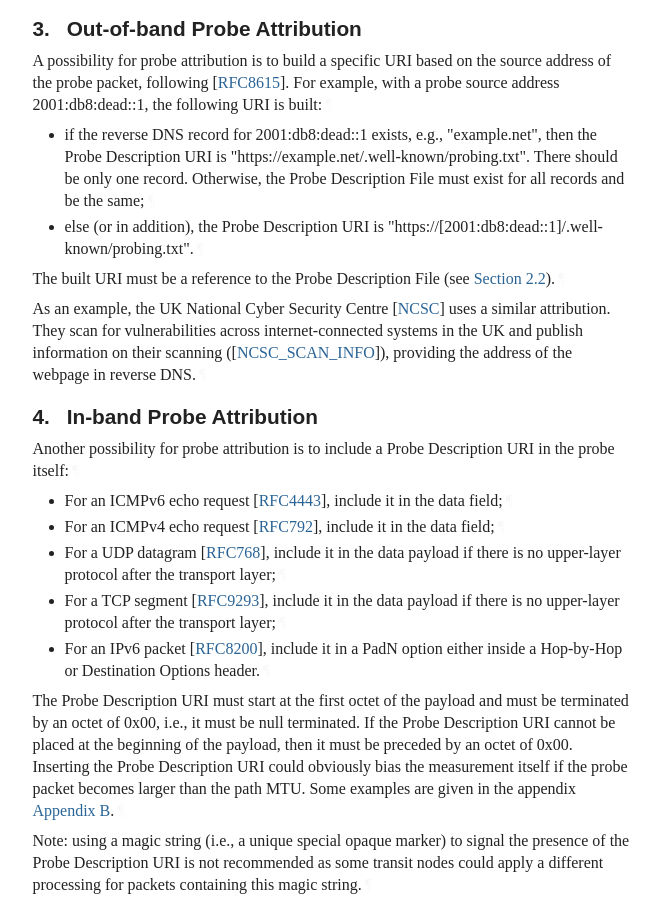
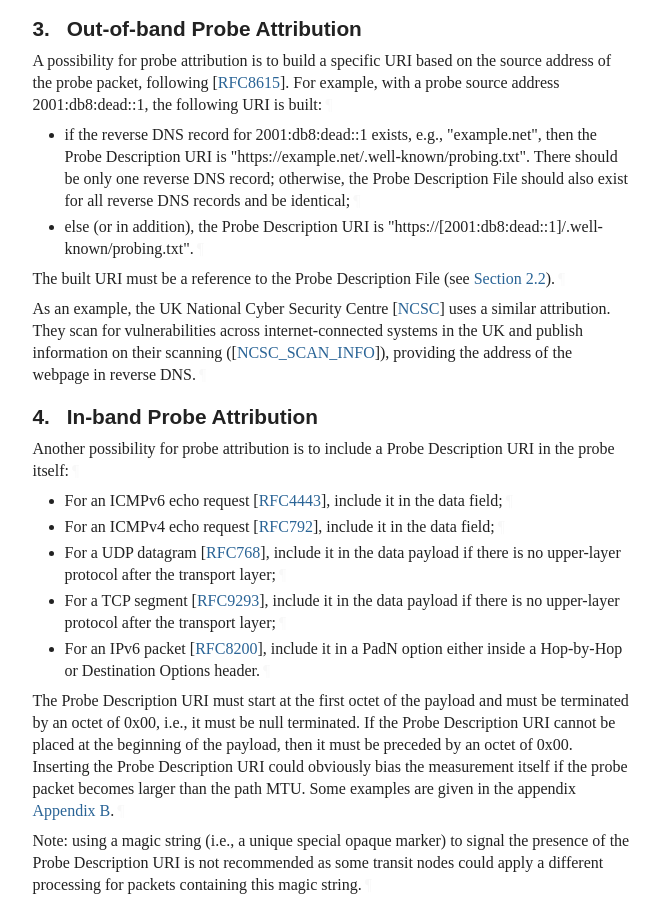
Before and after one commit to evyncke/opsec-probe-attribution, a plain HTML site: page draft-ietf-opsec-probe-attribution.html in a window 1280 px wide. Shown: the part 2360-3261 px from the top of the page, without its empty margins (92-752 px from the left). Drawn offline with Linux system fonts and the light colour scheme; a web font is replaced by a local one.

Commit message:
Script updating gh-pages from 7bb90db. [ci skip]

```diff
--- a/draft-ietf-opsec-probe-attribution.html
+++ b/draft-ietf-opsec-probe-attribution.html
@@ -1316,7 +1316,7 @@ Description: This is a one-line string description of the probes.
       </h2>
 <p id="section-3-1">A possibility for probe attribution is to build a specific URI based on the source address of the probe packet, following <span>[<a href="#RFC8615" class="cite xref">RFC8615</a>]</span>. For example, with a probe source address 2001:db8:dead::1, the following URI is built:<a href="#section-3-1" class="pilcrow">¶</a></p>
 <ul class="normal">
-<li class="normal" id="section-3-2.1">if the reverse DNS record for 2001:db8:dead::1 exists, e.g., "example.net", then the Probe Description URI is "https://example.net/.well-known/probing.txt". There should be only one record. Otherwise, the Probe Description File must exist for all records and be the same;<a href="#section-3-2.1" class="pilcrow">¶</a>
+<li class="normal" id="section-3-2.1">if the reverse DNS record for 2001:db8:dead::1 exists, e.g., "example.net", then the Probe Description URI is "https://example.net/.well-known/probing.txt". There should be only one reverse DNS record; otherwise, the Probe Description File should also exist for all reverse DNS records and be identical;<a href="#section-3-2.1" class="pilcrow">¶</a>
 </li>
         <li class="normal" id="section-3-2.2">else (or in addition), the Probe Description URI is "https://[2001:db8:dead::1]/.well-known/probing.txt".<a href="#section-3-2.2" class="pilcrow">¶</a>
 </li>
```
Also changed, not shown: draft-ietf-opsec-probe-attribution.txt.
